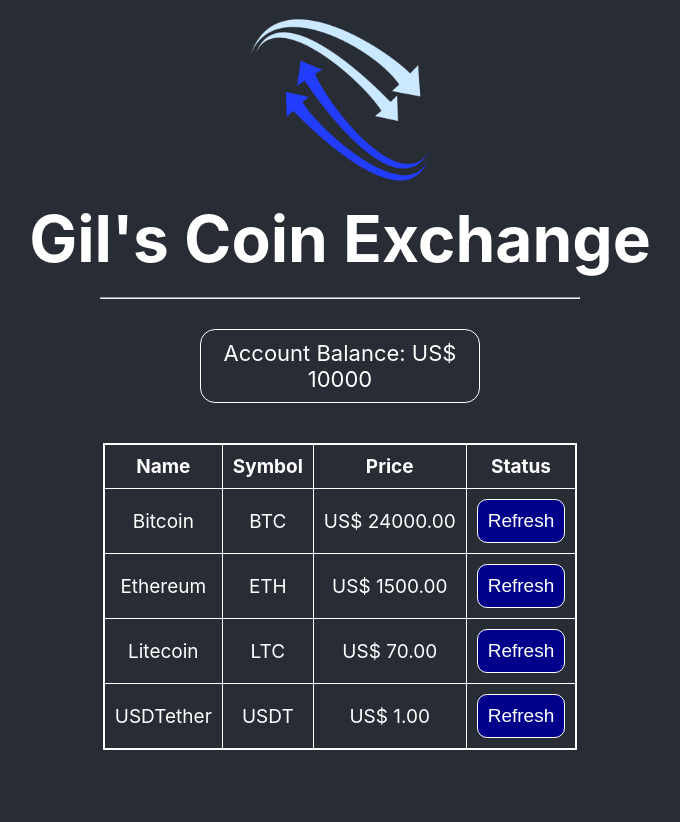
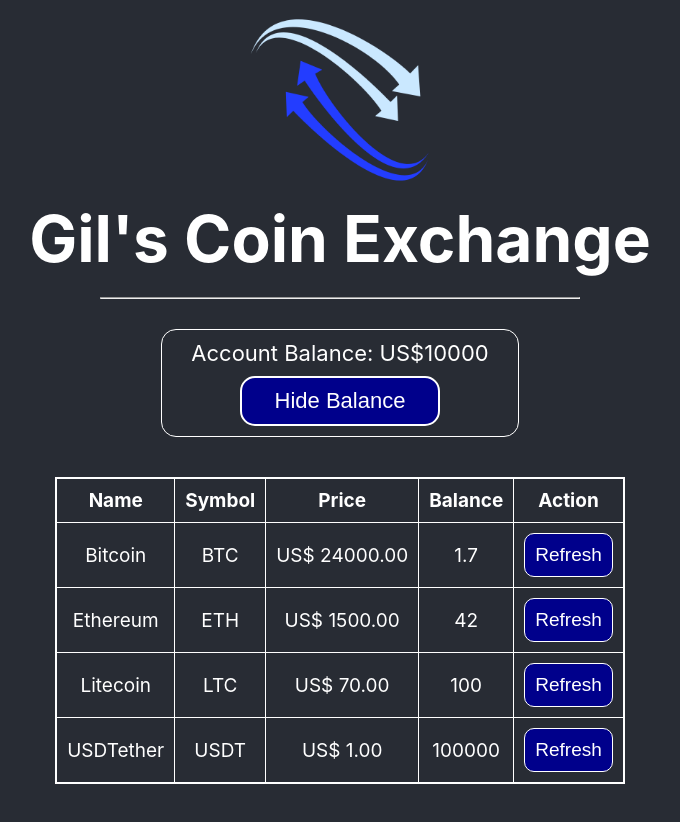
Before and after one commit to gilbmporto/coin-visualizer, a React (Create React App) app: page / in a window 1280 px wide. Shown: the top 822 px of the page, without its empty margins (300-980 px from the left). Before the commit the page ends 800 px from the top, so only its background shows below. Built offline with nearby package versions, Linux system fonts and the light colour scheme.

Commit message:
Add feature of hiding every balance available on the app

```diff
--- a/src/App.js
+++ b/src/App.js
@@ -31,25 +31,57 @@ class App extends React.Component {
 					name: "Bitcoin",
 					symbol: "BTC",
 					price: 24000,
+					balance: 1.7,
 				},
 				{
 					name: "Ethereum",
 					symbol: "ETH",
 					price: 1500,
+					balance: 42,
 				},
 				{
 					name: "Litecoin",
 					symbol: "LTC",
 					price: 70,
+					balance: 100,
 				},
 				{
 					name: "USDTether",
 					symbol: "USDT",
 					price: 1,
+					balance: 100000,
 				},
 			],
+			showBalance: true,
 		}
 		this.handleRefresh = this.handleRefresh.bind(this)
+		this.updateShowBalance = this.updateShowBalance.bind(this)
+	}
+
+	updateShowBalance(toggleBool) {
+		let showBalanceBool = toggleBool
+		showBalanceBool === true
+			? (showBalanceBool = false)
+			: (showBalanceBool = true)
+		this.setState({ showBalance: showBalanceBool })
+
+		let hiddenCoinData = this.state.coinData.map((coin) => {
+			if (showBalanceBool === false) {
+				return {
+					...coin,
+					hiddenBalance: coin.balance,
+					balance: "-",
+				}
+			} else {
+				return {
+					...coin,
+					balance: coin.hiddenBalance,
+					hiddenBalance: "-",
+				}
+			}
+		})
+
+		this.setState({ coinData: hiddenCoinData })
 	}
 
 	handleRefresh(symbol) {
@@ -73,7 +105,11 @@ class App extends React.Component {
 			<Div>
 				<Header />
 				<MainContainer>
-					<AccountBalance balance={this.state.balance} />
+					<AccountBalance
+						balance={this.state.balance}
+						showBalance={this.state.showBalance}
+						updateShowBalance={this.updateShowBalance}
+					/>
 					<CoinList
 						coinData={this.state.coinData}
 						handleRefresh={this.handleRefresh}
--- a/src/components/AccountBalance.js
+++ b/src/components/AccountBalance.js
@@ -4,18 +4,54 @@ import styled from "styled-components"
 const Div = styled.div`
 	padding: 10px;
 	margin-bottom: 20px;
-	width: 20vw;
+	width: 28vw;
 	min-width: 280px;
 	font-size: 22px;
 	display: flex;
-	flex-direction: row;
+	flex-direction: column;
 	justify-content: center;
+	align-items: center;
 	border: 1px solid white;
 	border-radius: 15px;
 `
 
+const BalanceButton = styled.button`
+	margin-top: 10px;
+	font-size: 22px;
+	background-color: darkblue;
+	color: white;
+	border: 2px solid white;
+	border-radius: 15px;
+	padding: 10px;
+	width: 200px;
+	text-align: center;
+	cursor: pointer;
+	&:hover {
+		background-color: #3131e9;
+	}
+`
+
 export default class AccountBalance extends Component {
+	constructor(props) {
+		super(props)
+		this.toggleBalance = this.toggleBalance.bind(this)
+	}
+
+	toggleBalance(e) {
+		e.preventDefault()
+		this.props.updateShowBalance(this.props.showBalance)
+	}
+
 	render() {
-		return <Div>Account Balance: US$ {this.props.balance}</Div>
+		let buttonText =
+			this.props.showBalance === true ? "Hide Balance" : "Show Balance"
+
+		return (
+			<Div>
+				Account Balance: US$
+				{this.props.showBalance === true ? this.props.balance : " - "}
+				<BalanceButton onClick={this.toggleBalance}>{buttonText}</BalanceButton>
+			</Div>
+		)
 	}
 }
--- a/src/components/CoinClass.js
+++ b/src/components/CoinClass.js
@@ -54,6 +54,7 @@ export default class CoinClass extends Component {
 				<Td>{this.props.name}</Td>
 				<Td>{this.props.symbol}</Td>
 				<Td>US$ {this.props.price.toFixed(2)}</Td>
+				<Td>{this.props.balance}</Td>
 				<Td>
 					<form action="#" method="POST">
 						<Button onClick={this.handleClick}>Refresh</Button>
--- a/src/components/CoinList.js
+++ b/src/components/CoinList.js
@@ -46,7 +46,8 @@ export default class CoinList extends Component {
 							<Th>Name</Th>
 							<Th>Symbol</Th>
 							<Th>Price</Th>
-							<Th>Status</Th>
+							<Th>Balance</Th>
+							<Th>Action</Th>
 						</Tr>
 					</TableHead>
 					<tbody>
```
